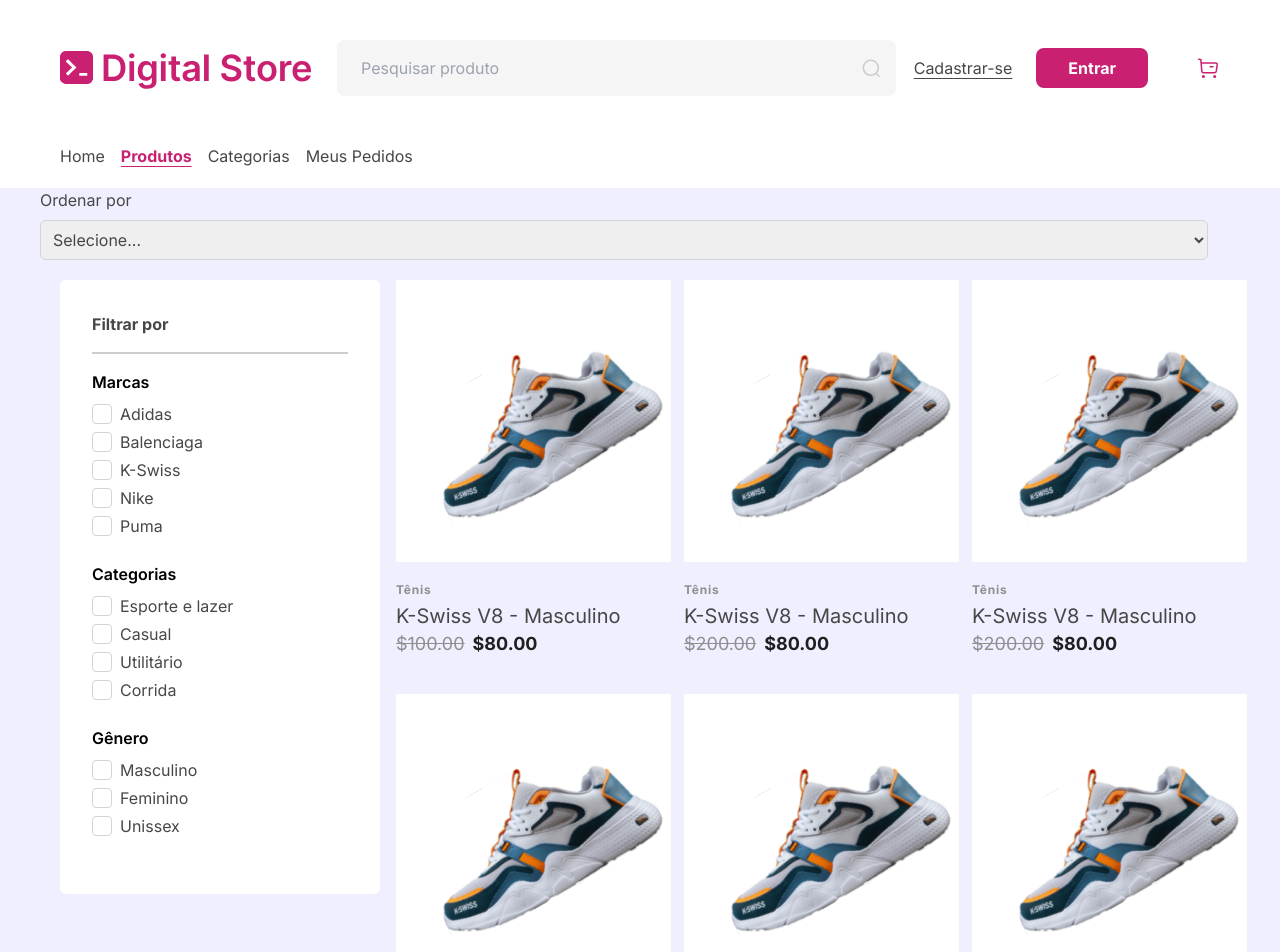
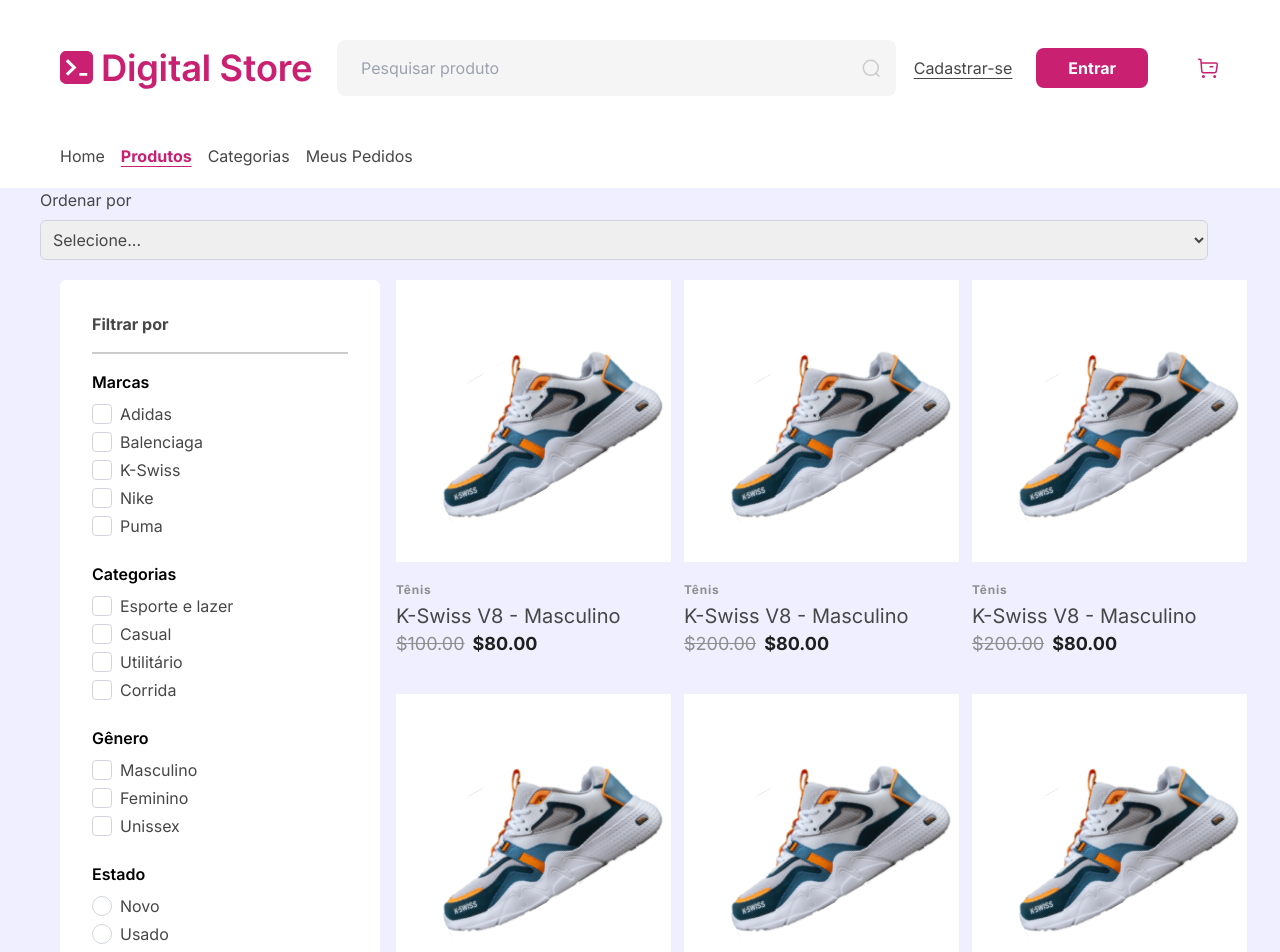
Before and after one commit to Gleis0nLemos/digital_store, a React (Vite) app: page /products in a window 1280 px wide. Shown: the top 952 px of the page. Built offline with nearby package versions, Linux system fonts and the light colour scheme.

Commit message:
feat: filter per state added

```diff
--- a/src/components/FilterGroup.jsx
+++ b/src/components/FilterGroup.jsx
@@ -9,10 +9,10 @@ const FilterGroup = ({ title, filters, onChange }) => {
           {filter.options.map((option, idx) => (
             <div key={idx} className="flex items-center mb-1">
               <input
-                type="checkbox"
+                type={option.type}
                 name={filter.name}
                 value={option.value}
-                className="checkbox"
+                className={option.type}
                 onChange={onChange}
               />
               <label className="ml-2 text-14px text-dark-gray-2">{option.text}</label>
--- a/src/pages/ProductListingPage.jsx
+++ b/src/pages/ProductListingPage.jsx
@@ -1,6 +1,5 @@
 import React, { useState } from 'react';
 import Layout from '../pages/Layout';
-import Section from '../components/Section';
 import ProductListing from '../components/ProductListing';
 import ShoesProduct from '../assets/products/shoes-product.svg';
 import FilterGroup from '../components/FilterGroup';
@@ -11,6 +10,7 @@ const ProductListingPage = () => {
     brand: [],
     category: [],
     gender: [],
+    state: [],
   })
 
   const productsData = [
@@ -20,6 +20,7 @@ const ProductListingPage = () => {
       name: 'K-Swiss V8 - Masculino',
       brand: 'K-Swiss',
       gender: 'Masculino',
+      state: 'Novo',
       price: '$100.00',
       priceDiscount: '$80.00',
     },
@@ -30,6 +31,7 @@ const ProductListingPage = () => {
       brand: 'K-Swiss',
       gender: 'Masculino',
       price: '$200.00',
+      state: 'Usado',
       priceDiscount: '$80.00',
     },
     {
@@ -134,30 +136,38 @@ const ProductListingPage = () => {
       label: 'Marcas',
       name: 'brand',
       options: [
-        { text: 'Adidas', value: 'Adidas' },
-        { text: 'Balenciaga', value: 'Balenciaga' },
-        { text: 'K-Swiss', value: 'K-Swiss' },
-        { text: 'Nike', value: 'Nike' },
-        { text: 'Puma', value: 'Puma' },
+        { text: 'Adidas', value: 'Adidas', type: 'checkbox' },
+        { text: 'Balenciaga', value: 'Balenciaga', type: 'checkbox' },
+        { text: 'K-Swiss', value: 'K-Swiss', type: 'checkbox' },
+        { text: 'Nike', value: 'Nike', type: 'checkbox' },
+        { text: 'Puma', value: 'Puma', type: 'checkbox' },
       ],
     },
     {
       label: 'Categorias',
       name: 'category',
       options: [
-        { text: 'Esporte e lazer', value: 'Esporte e lazer' },
-        { text: 'Casual', value: 'Casual' },
-        { text: 'Utilitário', value: 'Utilitário' },
-        { text: 'Corrida', value: 'Corrida' },
+        { text: 'Esporte e lazer', value: 'Esporte e lazer', type: 'checkbox' },
+        { text: 'Casual', value: 'Casual', type: 'checkbox' },
+        { text: 'Utilitário', value: 'Utilitário', type: 'checkbox' },
+        { text: 'Corrida', value: 'Corrida', type: 'checkbox' },
       ],
     },
     {
       label: 'Gênero',
       name: 'gender',
       options: [
-        { text: 'Masculino', value: 'Masculino' },
-        { text: 'Feminino', value: 'Feminino' },
-        { text: 'Unissex', value: 'Unissex' },
+        { text: 'Masculino', value: 'Masculino', type: 'checkbox' },
+        { text: 'Feminino', value: 'Feminino', type: 'checkbox' },
+        { text: 'Unissex', value: 'Unissex', type: 'checkbox' },
+      ],
+    },
+    {
+      label: 'Estado',
+      name: 'state',
+      options: [
+        { text: 'Novo', value: 'Novo', type: 'radio' },
+        { text: 'Usado', value: 'Usado', type: 'radio' },
       ],
     },
   ]
--- a/src/styles/styles.css
+++ b/src/styles/styles.css
@@ -49,3 +49,34 @@ body {
   transform: translate(-50%, -50%);
   font-size: 0.75rem;
 }
+
+.radio {
+  appearance: none;
+  -webkit-appearance: none;
+  background-color: #fff;
+  padding: 0.5rem;
+  border-radius: 50%;
+  border: 1px solid #d1d5db;
+  width: 1.25rem;
+  height: 1.25rem;
+  display: inline-block;
+  position: relative;
+  cursor: pointer;
+}
+
+.radio:checked {
+  background-color: #fff;
+  border-color: #C92071;
+}
+
+.radio:checked:after {
+  content: '';
+  position: absolute;
+  top: 50%;
+  left: 50%;
+  width: 0.75rem;
+  height: 0.75rem;
+  background-color: #C92071;
+  border-radius: 50%;
+  transform: translate(-50%, -50%);
+}
```
